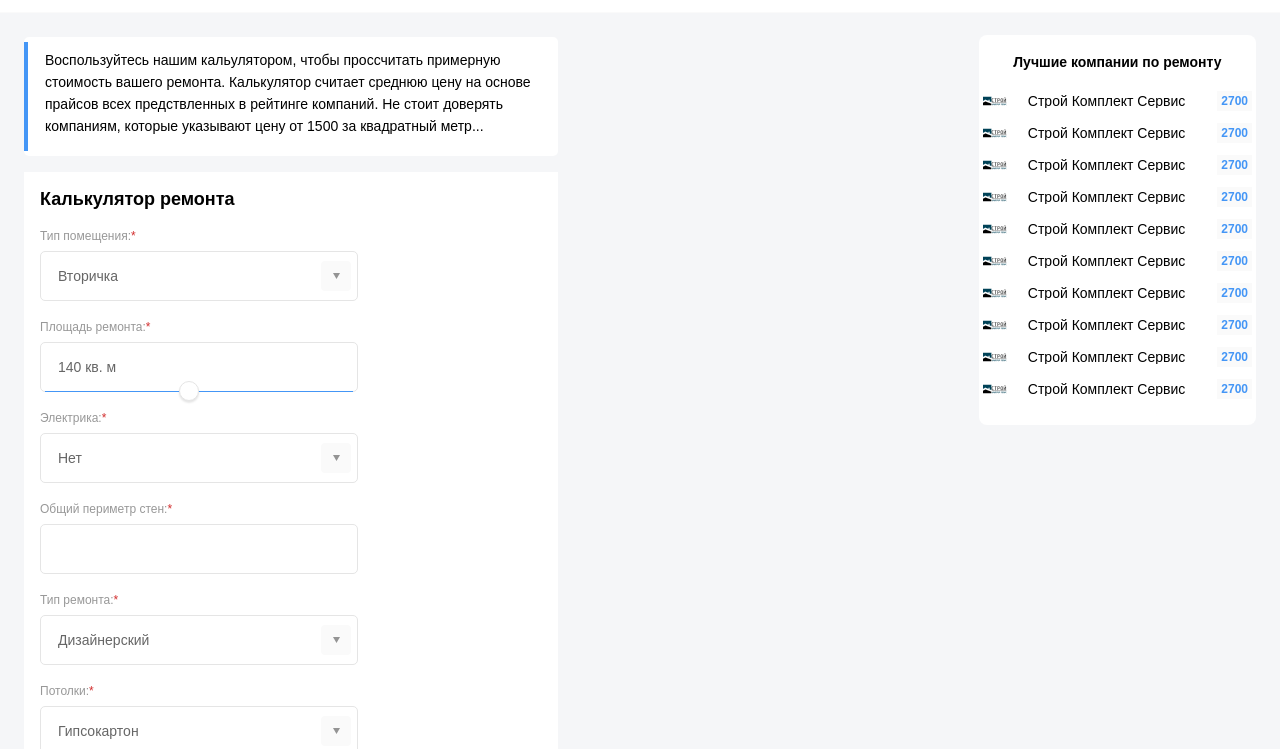
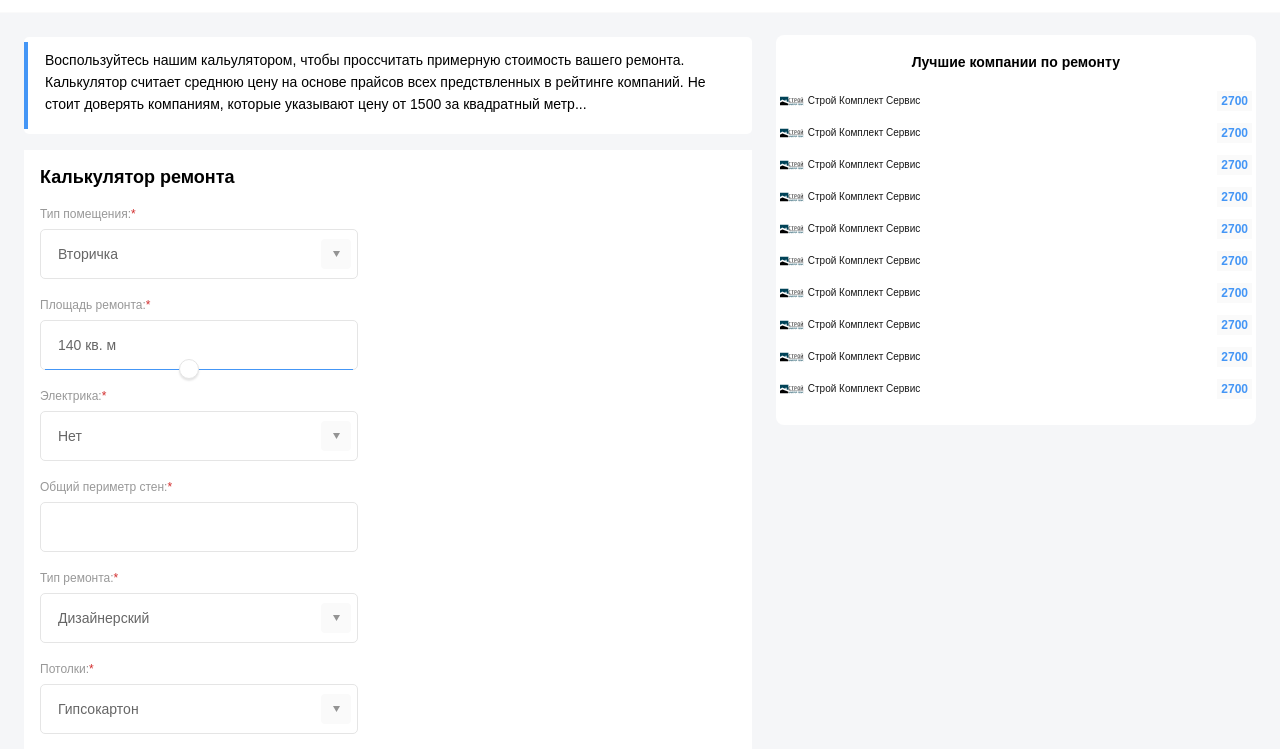
Before and after one commit to medvedium/rvt, a website: page src/index.html in a window 1280 px wide. Shown: the part 57-806 px from the top of the page. Drawn offline with nearby package versions, Linux system fonts and the light colour scheme; files that its build step writes are made by us from their sources.

Commit message:
beautify

```diff
--- a/src/index.html
+++ b/src/index.html
@@ -5,11 +5,12 @@
   <meta charset="UTF-8">
   <meta name="viewport" content="width=device-width, initial-scale=1.0">
   <link rel="stylesheet" href="css/style.min.css">
-  <title>Gulp</title>
+  <title>Тестовое задание</title>
 </head>
 
 <body>
-  <header class="header">
+  <div class="header__wrap">
+    <header class="header mobile-header">
       <a href="index.html" class="logo">
         <img src="img/logo.svg" alt="Логотип" class="logo__img">
       </a>
@@ -47,6 +48,8 @@
         </div>
       </nav>
     </header>
+
+  </div>
 
   <div class="page-container">
     <main>
@@ -163,26 +166,36 @@
       <h2 class="aside__title">Лучшие компании по ремонту</h2>
 
       <ul class="aside__list">
-        <li class="list__item"><img src="img/company-icon.png" alt="Строй Комплект Сервис" class="list__icon"><span
-            class="list__text">Строй Комплект Сервис</span><span class="list__score">2700</span></li>
-        <li class="list__item"><img src="img/company-icon.png" alt="Строй Комплект Сервис" class="list__icon"><span
-            class="list__text">Строй Комплект Сервис</span><span class="list__score">2700</span></li>
-        <li class="list__item"><img src="img/company-icon.png" alt="Строй Комплект Сервис" class="list__icon"><span
-            class="list__text">Строй Комплект Сервис</span><span class="list__score">2700</span></li>
-        <li class="list__item"><img src="img/company-icon.png" alt="Строй Комплект Сервис" class="list__icon"><span
-            class="list__text">Строй Комплект Сервис</span><span class="list__score">2700</span></li>
-        <li class="list__item"><img src="img/company-icon.png" alt="Строй Комплект Сервис" class="list__icon"><span
-            class="list__text">Строй Комплект Сервис</span><span class="list__score">2700</span></li>
-        <li class="list__item"><img src="img/company-icon.png" alt="Строй Комплект Сервис" class="list__icon"><span
-            class="list__text">Строй Комплект Сервис</span><span class="list__score">2700</span></li>
-        <li class="list__item"><img src="img/company-icon.png" alt="Строй Комплект Сервис" class="list__icon"><span
-            class="list__text">Строй Комплект Сервис</span><span class="list__score">2700</span></li>
-        <li class="list__item"><img src="img/company-icon.png" alt="Строй Комплект Сервис" class="list__icon"><span
-            class="list__text">Строй Комплект Сервис</span><span class="list__score">2700</span></li>
-        <li class="list__item"><img src="img/company-icon.png" alt="Строй Комплект Сервис" class="list__icon"><span
-            class="list__text">Строй Комплект Сервис</span><span class="list__score">2700</span></li>
-        <li class="list__item"><img src="img/company-icon.png" alt="Строй Комплект Сервис" class="list__icon"><span
-            class="list__text">Строй Комплект Сервис</span><span class="list__score">2700</span></li>
+        <li class="list__item"><a href="#" class="list__link"><img src="img/company-icon.png"
+              alt="Строй Комплект Сервис" class="list__icon"><span class="list__text">Строй Комплект
+              Сервис</span></a><span class="list__score">2700</span></li>
+        <li class="list__item"><a href="#" class="list__link"><img src="img/company-icon.png"
+              alt="Строй Комплект Сервис" class="list__icon"><span class="list__text">Строй Комплект
+              Сервис</span></a><span class="list__score">2700</span></li>
+        <li class="list__item"><a href="#" class="list__link"><img src="img/company-icon.png"
+              alt="Строй Комплект Сервис" class="list__icon"><span class="list__text">Строй Комплект
+              Сервис</span></a><span class="list__score">2700</span></li>
+        <li class="list__item"><a href="#" class="list__link"><img src="img/company-icon.png"
+              alt="Строй Комплект Сервис" class="list__icon"><span class="list__text">Строй Комплект
+              Сервис</span></a><span class="list__score">2700</span></li>
+        <li class="list__item"><a href="#" class="list__link"><img src="img/company-icon.png"
+              alt="Строй Комплект Сервис" class="list__icon"><span class="list__text">Строй Комплект
+              Сервис</span></a><span class="list__score">2700</span></li>
+        <li class="list__item"><a href="#" class="list__link"><img src="img/company-icon.png"
+              alt="Строй Комплект Сервис" class="list__icon"><span class="list__text">Строй Комплект
+              Сервис</span></a><span class="list__score">2700</span></li>
+        <li class="list__item"><a href="#" class="list__link"><img src="img/company-icon.png"
+              alt="Строй Комплект Сервис" class="list__icon"><span class="list__text">Строй Комплект
+              Сервис</span></a><span class="list__score">2700</span></li>
+        <li class="list__item"><a href="#" class="list__link"><img src="img/company-icon.png"
+              alt="Строй Комплект Сервис" class="list__icon"><span class="list__text">Строй Комплект
+              Сервис</span></a><span class="list__score">2700</span></li>
+        <li class="list__item"><a href="#" class="list__link"><img src="img/company-icon.png"
+              alt="Строй Комплект Сервис" class="list__icon"><span class="list__text">Строй Комплект
+              Сервис</span></a><span class="list__score">2700</span></li>
+        <li class="list__item"><a href="#" class="list__link"><img src="img/company-icon.png"
+              alt="Строй Комплект Сервис" class="list__icon"><span class="list__text">Строй Комплект
+              Сервис</span></a><span class="list__score">2700</span></li>
       </ul>
     </aside>
   </div>
--- a/src/scss/aside.scss
+++ b/src/scss/aside.scss
@@ -6,8 +6,10 @@
   margin-top: 14px;
   align-self: flex-start;
   padding: 20px 4px 16px;
-
-  flex-basis: 22.5%;
+  width: 100%;
+  min-width: 198px;
+  max-width: 250px;
+  // flex-basis: 22.5%;
 
   &__title {
     display: inline-block;
@@ -32,11 +34,23 @@
       align-items: center;
       justify-content: space-between;
       margin-bottom: 8px;
+      font-size: 10px;
+      font-weight: 400;
     }
-    &__text {
+    &__link {
+      display: flex;
+      align-items: center;
+
+      color: $text;
+      text-decoration: none;
+
       overflow: hidden;
       white-space: nowrap;
       text-overflow: ellipsis;
+
+      &:hover {
+        text-decoration: underline;
+      }
     }
     &__score {
       padding: 4px;
@@ -54,6 +68,11 @@
   .aside {
     display: flex;
     flex-direction: column;
-    // max-width: 162px;
   }
 }
+
+@media (min-width: 991px) {
+  .aside {
+    max-width: 100%;
+  }
+}
--- a/src/scss/base.scss
+++ b/src/scss/base.scss
@@ -10,6 +10,10 @@ body {
 
 * {
   box-sizing: inherit;
+}
+
+main {
+  max-width: 843px;
 }
 
 .hide {
@@ -30,5 +34,8 @@ body {
     padding: 8px 24px 24px;
 
     flex-basis: 74%;
+
+    max-width: 1281px;
+    margin: 0 auto;
   }
 }
--- a/src/scss/calculator.scss
+++ b/src/scss/calculator.scss
@@ -5,7 +5,6 @@
   &__annotation {
     padding: 7px 16px 14px 17px;
     border-left: 4px solid $main;
-    max-width: 534px;
     line-height: 22px;
 
     &--wrap {
@@ -13,11 +12,10 @@
       background-color: $white;
       border-radius: 5px;
       padding: 5px 0;
-
     }
 
     &::before {
-      content: '';
+      content: "";
       display: block;
       width: 4px;
       height: calc(100% - 10px);
@@ -34,8 +32,8 @@
 }
 
 @media (min-width: 768px) {
-  .calculator, .calculator__annotation {
+  .calculator,
+  .calculator__annotation {
     width: 100%;
-    max-width: 534px;
   }
 }
--- a/src/scss/form.scss
+++ b/src/scss/form.scss
@@ -117,6 +117,7 @@
 
 .doors-row {
   display: flex;
+  flex-direction: column;
 }
 .doors {
   display: flex;
@@ -125,7 +126,7 @@
 .enter-door {
   display: flex;
   flex-direction: column;
-  margin-left: 48px;
+  // margin-left: 48px;
 }
 
 .required {
@@ -212,4 +213,12 @@ input:checked + .slider:before {
       width: 318px;
     }
   }
+
+  .doors-row {
+    flex-direction: row;
+  }
+
+  .enter-door {
+    margin-left: 48px;
+  }
 }
--- a/src/scss/header.scss
+++ b/src/scss/header.scss
@@ -7,8 +7,14 @@
 
   padding: 0 16px;
   border-bottom: 1px solid $background-secondary;
+  background-color: $white;
 
-  background-color: $white;
+  max-width: 1281px;
+  margin: 0 auto;
+
+  &__wrap {
+    background: $white;
+  }
 
   &__button {
     display: flex;
@@ -47,7 +53,7 @@
     height: 2px;
 
     &::before {
-      content: '';
+      content: "";
       display: block;
       position: absolute;
       width: 15px;
@@ -55,11 +61,10 @@
       top: -4px;
 
       background-color: $main;
-
     }
 
     &::after {
-      content: '';
+      content: "";
       display: block;
       position: absolute;
       width: 15px;
@@ -67,7 +72,6 @@
       bottom: -4px;
 
       background-color: $main;
-
     }
   }
 }
@@ -119,3 +123,6 @@
     }
   }
 }
+
+@media (min-width: 991px) {
+}
```
Lines whose indentation alone changed are shown as unchanged.
